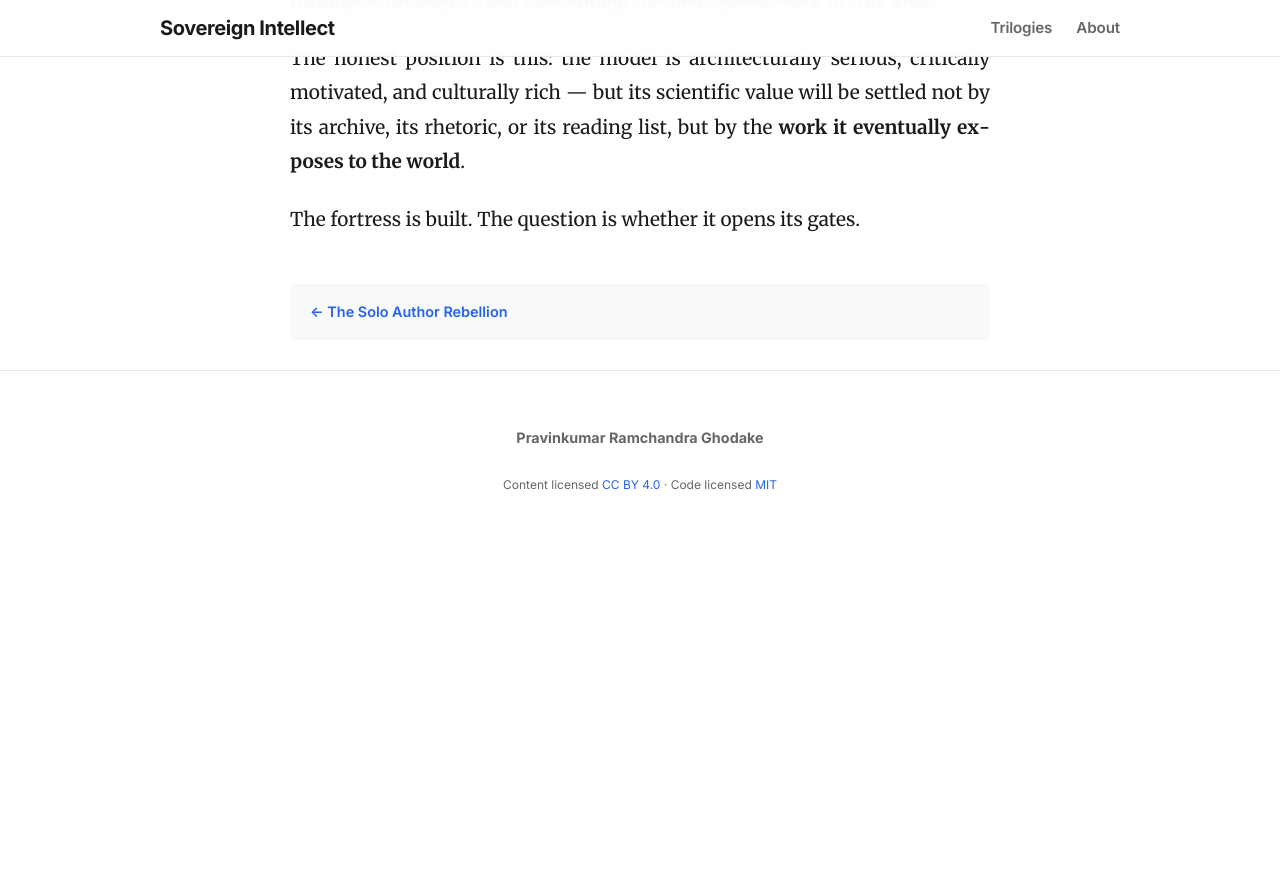
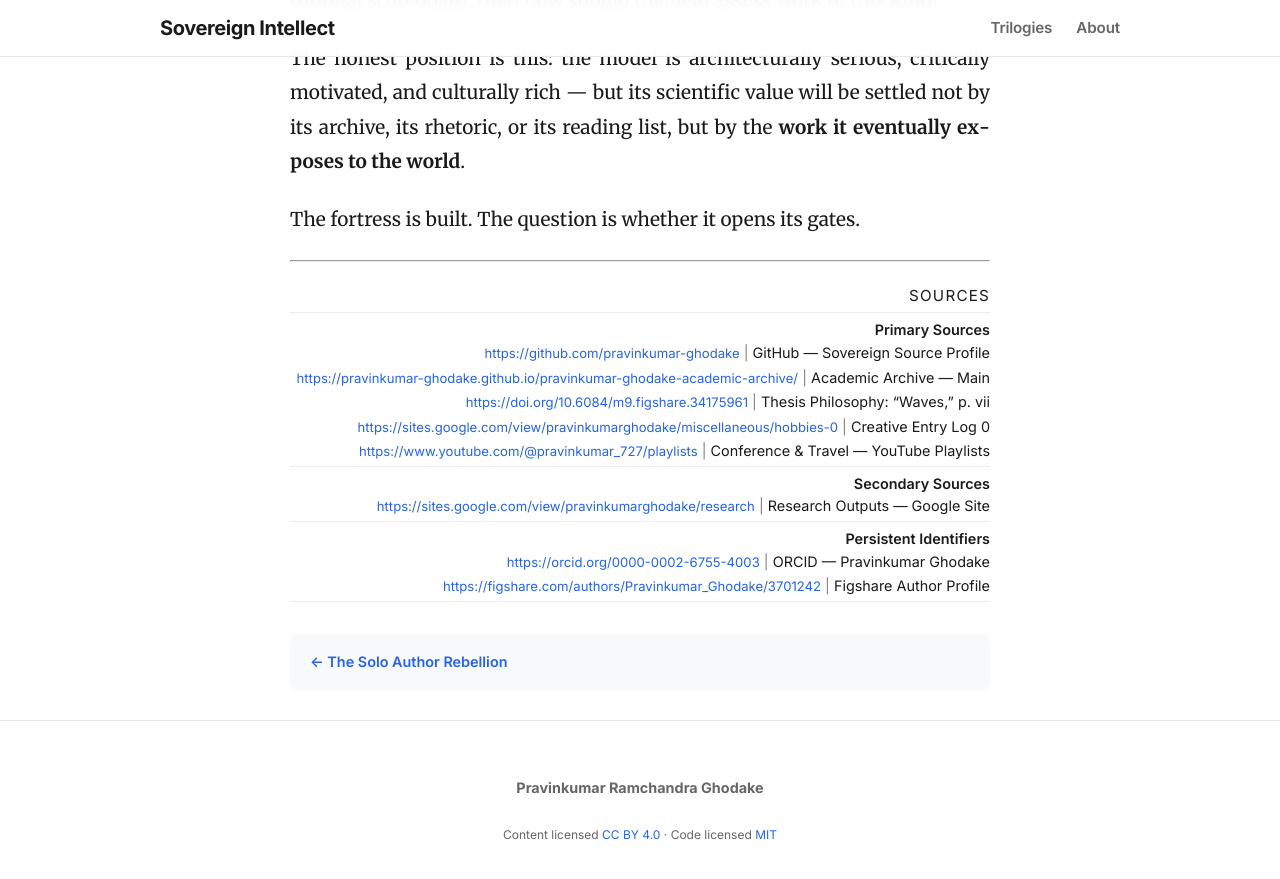
Before and after one commit to pravinkumar-ghodake/sovereign-intellect-blog, a Jekyll site: the page built from _posts/2026-11-15-polymath-code.md, in a window 1280 px wide and 900 px high, scrolled down 4400 px. Shown: the top 879 px of the window. Built offline with Jekyll 4.4.1, drawn with Linux system fonts in a browser that asks for light colours; before the commit the page ends 4950 px from its top, so only the background shows below that.

Commit message:
Update 2026-11-15-polymath-code.md

```diff
--- a/_posts/2026-11-15-polymath-code.md
+++ b/_posts/2026-11-15-polymath-code.md
@@ -64,3 +64,70 @@ The honest position is this: the model is architecturally serious, critically mo
 The fortress is built. The question is whether it opens its gates.
 
 </div>
+
+---
+
+<div style="font-family: var(--font-ui); font-size: 0.9rem; line-height: 1.35; text-align: right; margin-top: 1.5rem; margin-bottom: -1rem;">
+
+  <div style="font-size: 0.95rem; letter-spacing: 0.08em; margin-bottom: 0.35rem; text-align: right;">SOURCES</div>
+  <div style="border-top: 1px solid rgba(128,128,128,0.15); margin-bottom: 0.45rem;"></div>
+
+  <div style="font-weight: 600; margin: 0.45rem 0 0.2rem;">Primary Sources</div>
+
+  <div style="margin-bottom: 0.3rem; white-space: nowrap; overflow-x: auto;">
+    <a href="https://github.com/pravinkumar-ghodake" style="font-size: 0.82rem;">https://github.com/pravinkumar-ghodake</a>
+    <span style="opacity: 0.55;"> | </span>
+    GitHub — Sovereign Source Profile
+  </div>
+
+  <div style="margin-bottom: 0.3rem; white-space: nowrap; overflow-x: auto;">
+    <a href="https://pravinkumar-ghodake.github.io/pravinkumar-ghodake-academic-archive/" style="font-size: 0.82rem;">https://pravinkumar-ghodake.github.io/pravinkumar-ghodake-academic-archive/</a>
+    <span style="opacity: 0.55;"> | </span>
+    Academic Archive — Main
+  </div>
+
+  <div style="margin-bottom: 0.3rem; white-space: nowrap; overflow-x: auto;">
+    <a href="https://doi.org/10.6084/m9.figshare.34175961" style="font-size: 0.82rem;">https://doi.org/10.6084/m9.figshare.34175961</a>
+    <span style="opacity: 0.55;"> | </span>
+    Thesis Philosophy: “Waves,” p. vii
+  </div>
+
+  <div style="margin-bottom: 0.3rem; white-space: nowrap; overflow-x: auto;">
+    <a href="https://sites.google.com/view/pravinkumarghodake/miscellaneous/hobbies-0" style="font-size: 0.82rem;">https://sites.google.com/view/pravinkumarghodake/miscellaneous/hobbies-0</a>
+    <span style="opacity: 0.55;"> | </span>
+    Creative Entry Log 0
+  </div>
+
+  <div style="margin-bottom: 0.3rem; white-space: nowrap; overflow-x: auto;">
+    <a href="https://www.youtube.com/@pravinkumar_727/playlists" style="font-size: 0.82rem;">https://www.youtube.com/@pravinkumar_727/playlists</a>
+    <span style="opacity: 0.55;"> | </span>
+    Conference &amp; Travel — YouTube Playlists
+  </div>
+
+  <div style="border-top: 1px solid rgba(128,128,128,0.15); margin-bottom: 0.45rem;"></div>
+
+  <div style="font-weight: 600; margin: 0.45rem 0 0.2rem;">Secondary Sources</div>
+
+  <div style="margin-bottom: 0.3rem; white-space: nowrap; overflow-x: auto;">
+    <a href="https://sites.google.com/view/pravinkumarghodake/research" style="font-size: 0.82rem;">https://sites.google.com/view/pravinkumarghodake/research</a>
+    <span style="opacity: 0.55;"> | </span>
+    Research Outputs — Google Site
+  </div>
+  <div style="border-top: 1px solid rgba(128,128,128,0.15); margin-bottom: 0.45rem;"></div>
+
+  <div style="font-weight: 600; margin: 0.45rem 0 0.2rem;">Persistent Identifiers</div>
+
+  <div style="margin-bottom: 0.3rem; white-space: nowrap; overflow-x: auto;">
+    <a href="https://orcid.org/0000-0002-6755-4003" style="font-size: 0.82rem;">https://orcid.org/0000-0002-6755-4003</a>
+    <span style="opacity: 0.55;"> | </span>
+    ORCID — Pravinkumar Ghodake
+  </div>
+
+  <div style="margin-bottom: 0.3rem; white-space: nowrap; overflow-x: auto;">
+    <a href="https://figshare.com/authors/Pravinkumar_Ghodake/3701242" style="font-size: 0.82rem;">https://figshare.com/authors/Pravinkumar_Ghodake/3701242</a>
+    <span style="opacity: 0.55;"> | </span>
+    Figshare Author Profile
+  </div>
+  <div style="border-top: 1px solid rgba(128,128,128,0.15); margin-bottom: 0.45rem;"></div>
+
+</div>
```
